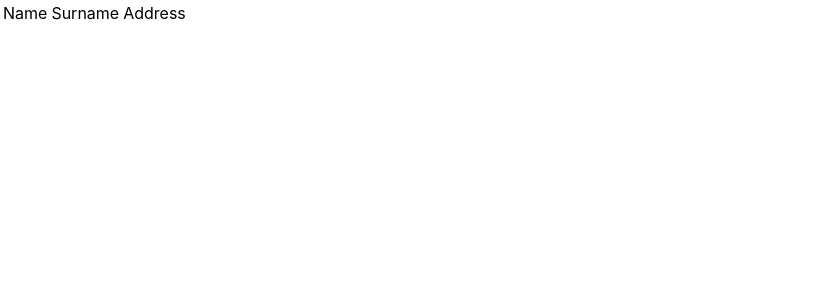
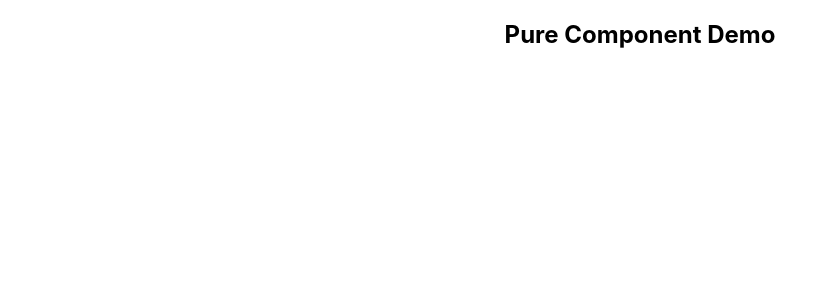
Before and after one commit to frizio/demo-react-app, a React (Create React App) app: page / in a window 1280 px wide. Shown: the top 300 px of the page, without its empty margins (0-834 px from the left). Built offline with nearby package versions, Linux system fonts and the light colour scheme.

Commit message:
Pure Component - getting started

```diff
--- a/src/App.js
+++ b/src/App.js
@@ -1,4 +1,4 @@
-import React, { Component, Fragment } from 'react';
+import React, { Component, Fragment, PureComponent } from 'react';
 import './App.css';
 import Greet from './components/Greet';
 import Welcome from './components/Welcome';
@@ -20,12 +20,14 @@ import FormHandling from './components/FormHandling';
 import LifecycleMounting from './components/LifecycleMounting';
 import FragmentDemo from './components/FragmentDemo';
 import FragmentTable from './components/FragmentTable';
+import PureComponentDemo from './components/PureComponentDemo';
 
 class App extends Component {
   render() {
     return (
       <div className="App">
-        <FragmentTable/>
+        <PureComponentDemo/>
+        {/* <FragmentTable/> */}
         {/* <FragmentDemo/> */}
         {/* <LifecycleMounting/> */}
         {/* <FormHandling/> */}
--- /dev/null
+++ b/src/components/PureComponentDemo.js
@@ -0,0 +1,13 @@
+import React, { PureComponent } from 'react'
+
+class PureComponentDemo extends PureComponent {
+  render() {
+    return (
+      <div>
+        <h2>Pure Component Demo</h2>
+      </div>
+    )
+  }
+}
+
+export default PureComponentDemo
```
